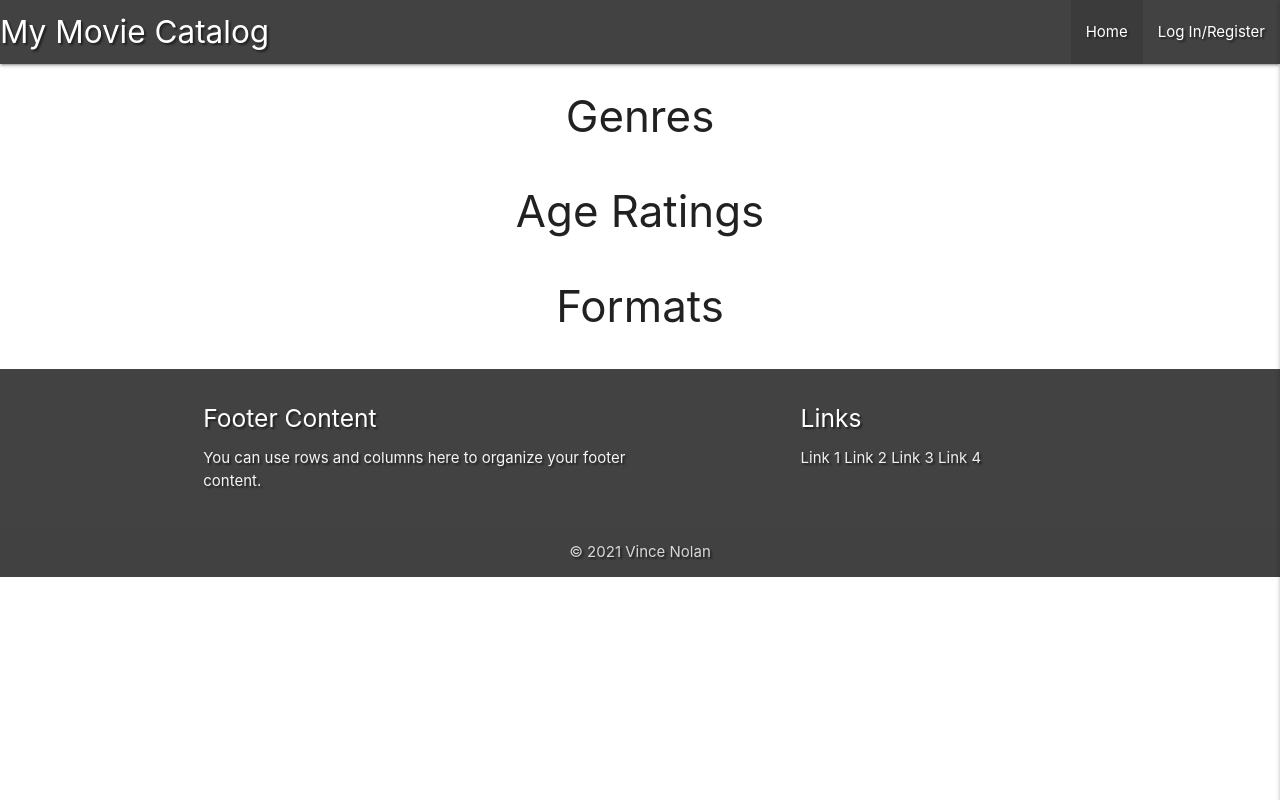
After one commit to VinceNolan999/ms3-my-movie-catalog, a Flask app: page /get_categories in a window 1280 px wide. The commit adds this page. Run offline with Flask 2, Linux system fonts and the light colour scheme; data that the repository does not hold is empty; some libraries are stand-ins or nearby versions.

Commit message:
mongo db category names viewable

```diff
--- a/app.py
+++ b/app.py
@@ -17,7 +17,7 @@ app.secret_key = os.environ.get("SECRET_KEY")
 
 mongo = PyMongo(app)
 
-
+# get all movies
 @app.route("/")
 @app.route("/get_movies")
 def get_movies():
@@ -40,6 +40,13 @@ def movie_genre_sort(genre):
     movies = list(mongo.db.movies.find({'genre_name': genre}))
     genres = mongo.db.genres.find()
     return render_template("movies.html", movies=movies, genres=genres)
+
+
+# movie displayed by wish-list toggle
+@app.route("/wish_list")
+def wish_list():
+    movies = list(mongo.db.movies.find({"wish_list": "on"}))
+    return render_template("movies.html", movies=movies)
 
 
 # user registration
@@ -146,6 +153,7 @@ def add_movie():
                            ages=ages)
 
 
+# edit movie
 @app.route("/edit_movie/<movie_id>", methods=["GET", "POST"])
 def edit_movie(movie_id):
     if request.method == "POST":
@@ -176,6 +184,7 @@ def edit_movie(movie_id):
                            ages=ages)
 
 
+# delete movie
 @app.route("/delete_movie/<movie_id>")
 def delete_movie(movie_id):
     mongo.db.movies.remove({"_id": ObjectId(movie_id)})
@@ -183,6 +192,14 @@ def delete_movie(movie_id):
     return redirect(url_for("get_movies"))
 
 
+@app.route("/get_categories")
+def get_categories():
+    genres = list(mongo.db.genres.find().sort("genre_name", 1))
+    formats = list(mongo.db.formats.find().sort("format_type", 1))
+    ages = list(mongo.db.ages.find().sort("age_rating", 1))
+    return render_template("categories.html", genres=genres, formats=formats, ages=ages)
+
+
 if __name__ == "__main__":
     app.run(host=os.environ.get("IP"),
             port=int(os.environ.get("PORT")),
--- a/templates/base.html
+++ b/templates/base.html
@@ -27,7 +27,7 @@
             <li><a href="{{ url_for('profile', username=session['user']) }}">Profile</a></li>
             <li><a href="{{ url_for('add_movie' )}}">Add Movie</a></li>
                 {% if session.user|lower == "admin"|lower %}
-                    <li><a href="#">Edit Categories</a></li>
+                    <li><a href="{{ url_for('get_categories' )}}">Categories</a></li>
                 {% endif %}
             <li><a href="{{ url_for('logout' )}}">Log Out</a></li>
           {% else %}
@@ -46,7 +46,7 @@
       <li><a href="{{ url_for('profile', username=session['user']) }}">Profile</a></li>
       <li><a href="{{ url_for('add_movie' )}}">Add Movie</a></li>
           {% if session.user|lower == "admin"|lower %}
-              <li><a href="#">Edit Categories</a></li>
+              <li><a href="{{ url_for('get_categories' )}}">Categories</a></li>
           {% endif %}
       <li><a href="{{ url_for('logout' )}}">Log Out</a></li>
       {% else %}
--- /dev/null
+++ b/templates/categories.html
@@ -0,0 +1,59 @@
+{% extends "base.html" %}
+{% block content %}
+
+<h3 class="center-align">Genres</h3>
+
+
+<div class="row">
+    {% for genre in genres %}
+    <div class="col s12 m4 l3">
+      <div class="card blue-grey darken-1 text-shadow">
+        <div class="card-content white-text">
+          <span class="card-title">{{ genre.genre_name }}</span>
+        </div>
+        <div class="card-action">
+          <a href="#" class="btn orange waves-effect waves-light">Edit</a>
+          <a href="#" class="btn red waves-effect waves-light">Delete</a>
+        </div>
+      </div>
+    </div>
+    {% endfor %}
+  </div>
+
+  <h3 class="center-align">Age Ratings</h3>
+
+<div class="row">
+    {% for age in ages %}
+    <div class="col s12 m4 l3">
+      <div class="card blue-grey darken-1 text-shadow">
+        <div class="card-content white-text">
+          <span class="card-title">{{ age.age_rating }}</span>
+        </div>
+        <div class="card-action">
+          <a href="#" class="btn orange waves-effect waves-light">Edit</a>
+          <a href="#" class="btn red waves-effect waves-light">Delete</a>
+        </div>
+      </div>
+    </div>
+    {% endfor %}
+</div>
+
+<h3 class="center-align">Formats</h3>
+
+<div class="row">
+    {% for format in formats %}
+    <div class="col s12 m4 l3">
+      <div class="card blue-grey darken-1 text-shadow">
+        <div class="card-content white-text">
+          <span class="card-title">{{ format.format_type }}</span>
+        </div>
+        <div class="card-action">
+          <a href="#" class="btn orange waves-effect waves-light">Edit</a>
+          <a href="#" class="btn red waves-effect waves-light">Delete</a>
+        </div>
+      </div>
+    </div>
+    {% endfor %}
+  </div>
+
+{% endblock %}
--- a/templates/movies.html
+++ b/templates/movies.html
@@ -8,6 +8,7 @@
             {% for genre in genres %}
                 <a class="btn" href="{{url_for('movie_genre_sort', genre=genre.genre_name)}}">{{ genre.genre_name }}</a>
             {% endfor %}
+            <a class="btn" href="{{ url_for('wish_list') }}">Wish List</a>
         </div>
     </div>
 
```
